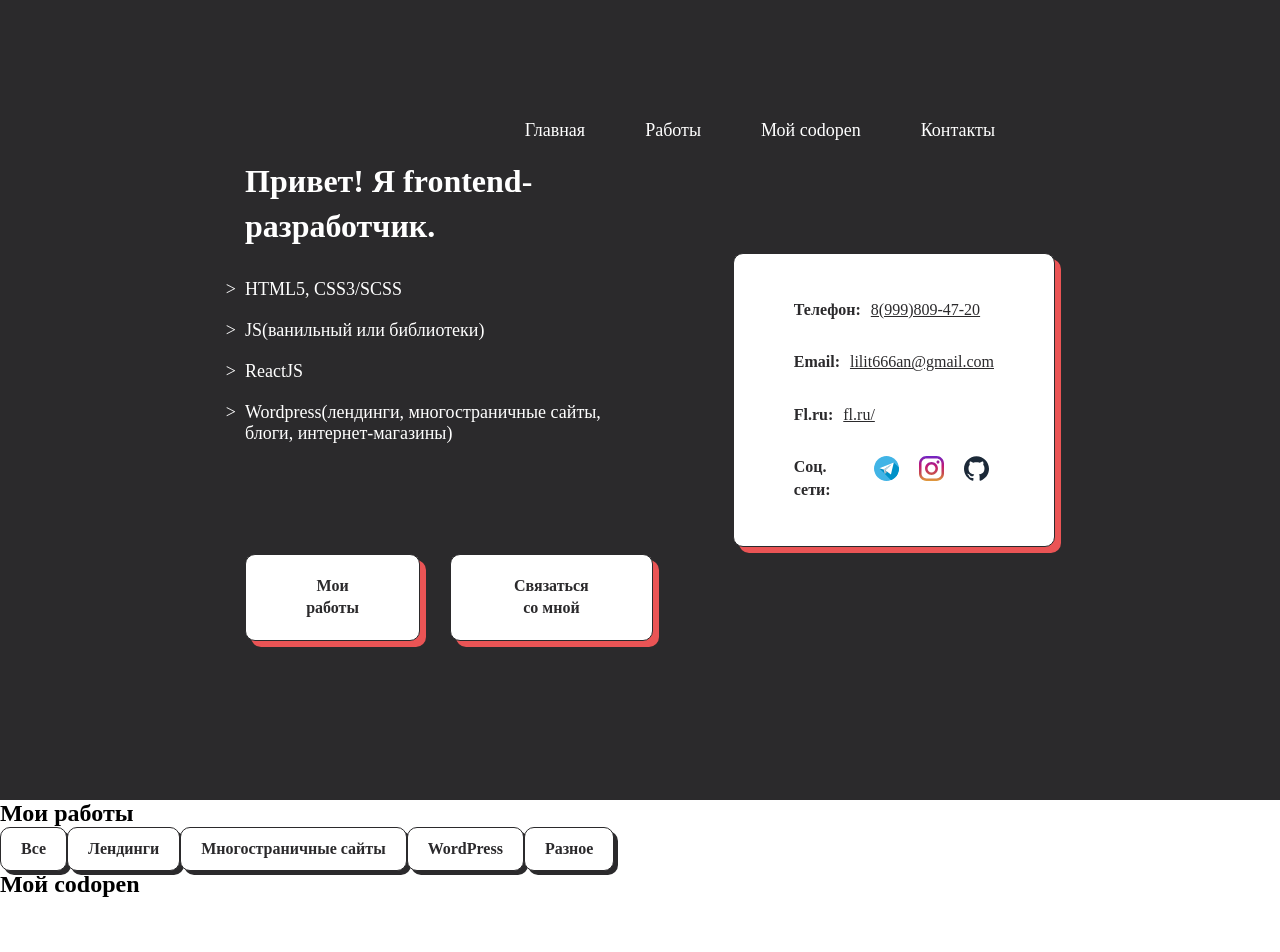
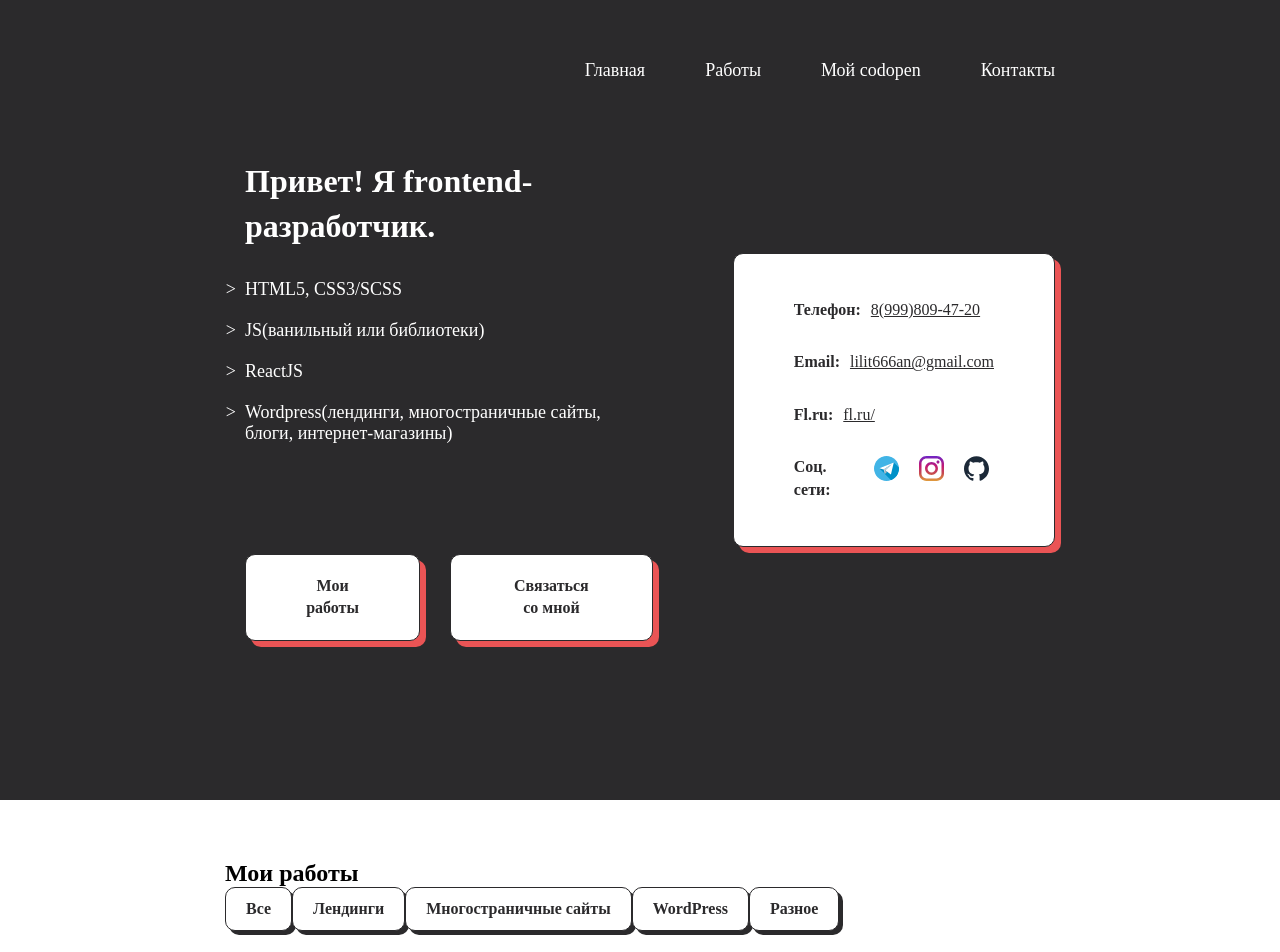
Before and after one commit to nikay666/portfolio, a React (Create React App) app: page / in a window 1280 px wide. Shown: the top 952 px of the page. Before the commit the page ends 898 px from the top, so only its background shows below. Built offline with nearby package versions, Linux system fonts and the light colour scheme.

Commit message:
Добавить миксин для общих оотступов

```diff
--- a/src/App.js
+++ b/src/App.js
@@ -17,6 +17,7 @@ const categories = [
   {name: 'Многостраничные сайты', data: 'cites'},
   {name: 'WordPress', data: 'wordpress'},
   {name: 'Разное', data: 'other'},
+
 ]
 
 function App() {
--- a/src/App.scss
+++ b/src/App.scss
@@ -2,6 +2,10 @@
 .App{
     width: 100%;
     min-height: 100vh;
+}
+
+@mixin main-wrap {
+    padding: $lp;
 }
 .welcome{
     display: flex;
@@ -11,7 +15,7 @@
     width: 100%;
     height: 100vh;
     background-color: $dark;
-    padding: $lp;
+    @include main-wrap();
 
     &__box{
         display: flex;
@@ -28,6 +32,10 @@
         }
     }
 
+}
+
+.works{
+    @include main-wrap();
 }
 
 .container{
--- a/src/modules/Header/Header.scss
+++ b/src/modules/Header/Header.scss
@@ -2,13 +2,13 @@
 
 .header{
     width: 100%;
-    position: fixed;
+    position: absolute;
     top: 0;
     left: 0;
     right: 0;
-    padding: $lp;
+    // padding: 0 $lp-s;
     &__nav{
-        padding: 60px;
+        padding: $lp;
 
         &-list{
             display: flex;
--- a/src/var.scss
+++ b/src/var.scss
@@ -5,5 +5,6 @@ $dark: #2B2A2C;
 
 
 $lp: 60px 225px;
+$lp-s: 225px;
 $br: 10px;
 $transition: .2s  ease-in-out;
```
